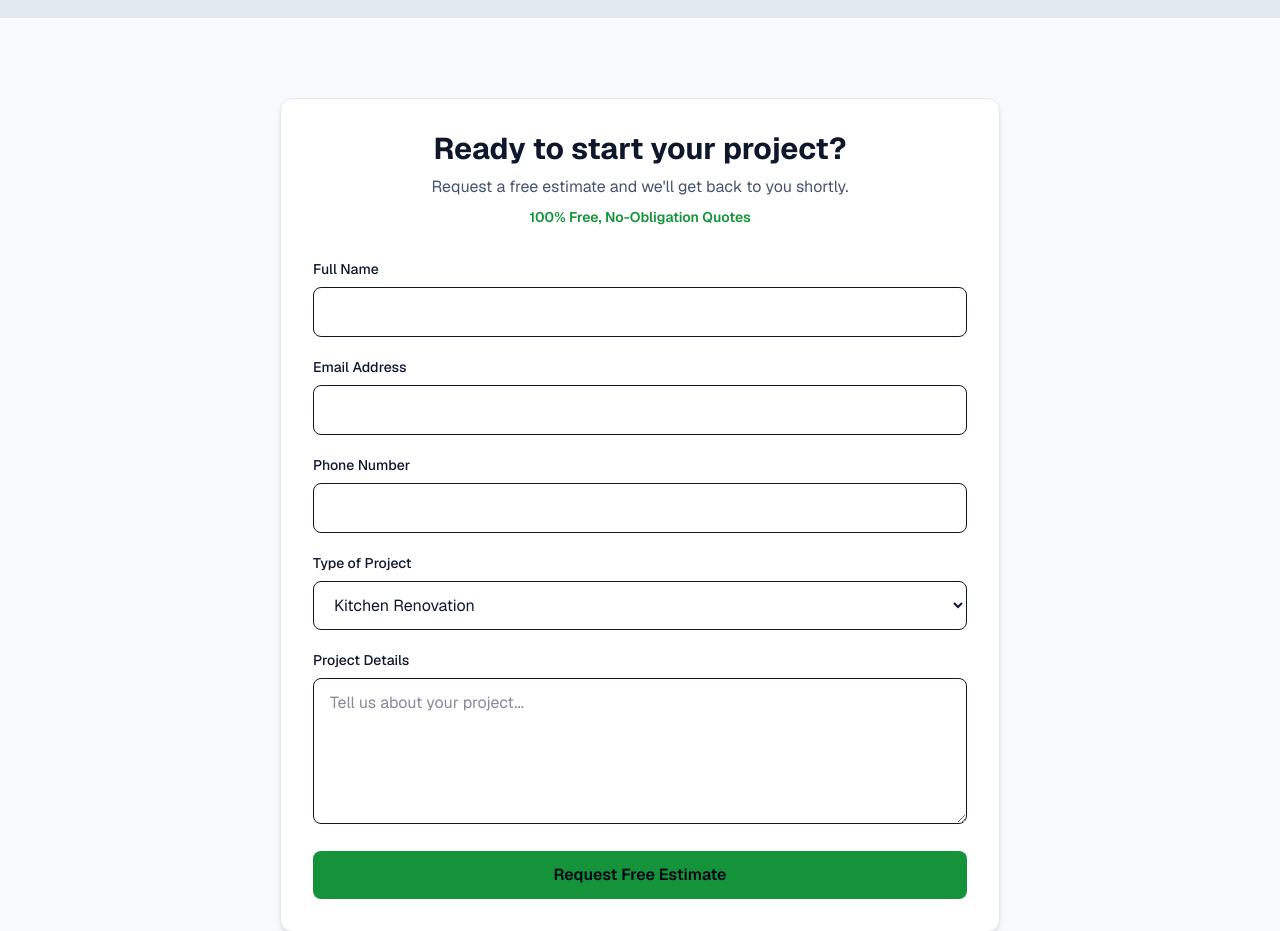
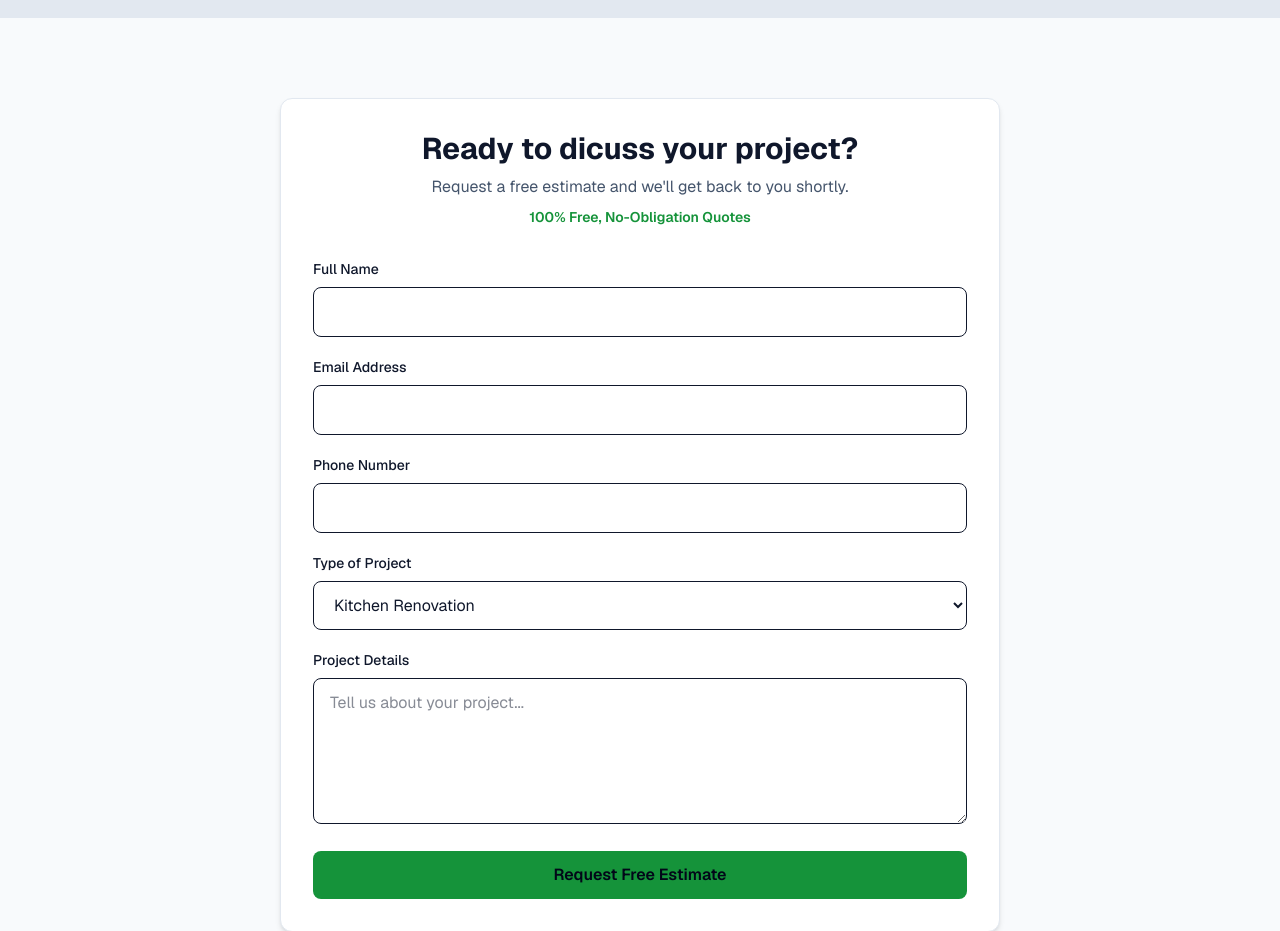
Before and after one commit to sachagauthier9-star/contractor-site, a Next.js app: page / in a window 1280 px wide. Shown: the part 2140-3071 px from the top of the page. Built offline with nearby package versions, Linux system fonts and the light colour scheme.

Commit message:
Update form text

```diff
--- a/app/page.tsx
+++ b/app/page.tsx
@@ -203,7 +203,7 @@ export default function Home() {
         <section id="contact" className="py-20 px-6 max-w-3xl mx-auto scroll-mt-16">
           <div className="bg-white p-8 rounded-xl shadow-md border border-slate-200">
             <h2 className="text-3xl font-bold text-center mb-2">
-              Ready to start your project?
+              Ready to dicuss your project?
             </h2>
 
             <p className="text-center text-slate-600 mb-2">
```
